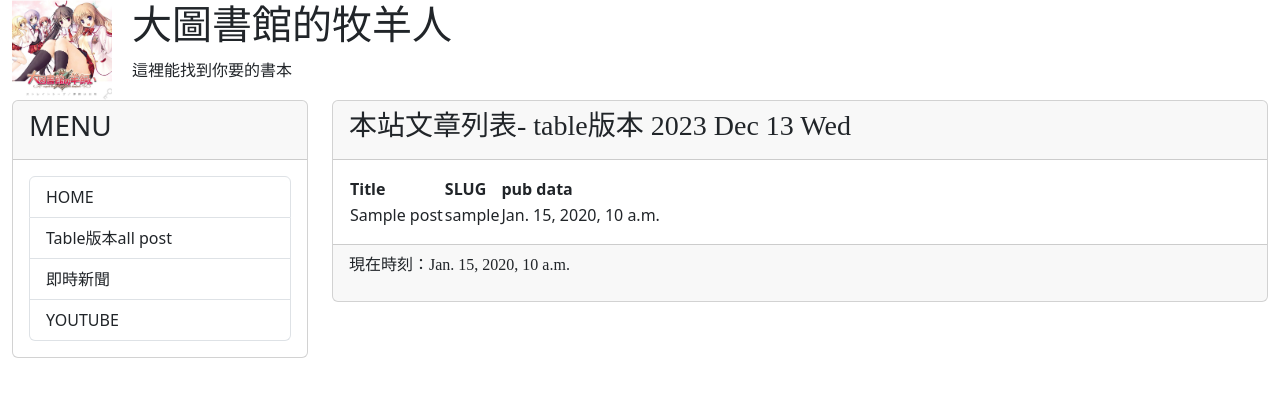
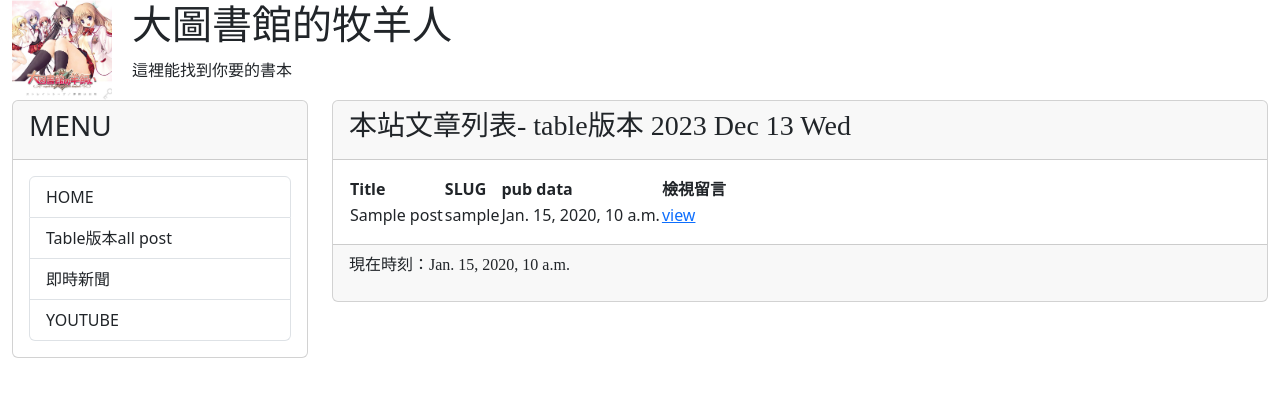
Before and after one commit to abc45197009abc/happy, a Django app: template mysite/templates/allposts.html in a window 1280 px wide. Shown: the top 397 px of the page. Run offline with Django 3.2, Linux system fonts and the light colour scheme; the template is opened without the code that fills it: most values are stand-ins (such as "Sample title", 1, 10 or a date in 2020).

Commit message:
Update allposts.html

```diff
--- a/mysite/templates/allposts.html
+++ b/mysite/templates/allposts.html
@@ -12,12 +12,14 @@
         <th>Title</th>
         <th>SLUG</th>
         <th>pub data</th>
+        <th>檢視留言</th>
     </tr>
 {% endif %}
     <tr background='{% cycle "#ffccff" "#ccffcc" %}'>
         <td>{{ post.title }}</td>
         <td>{{ post.slug }}</td>
         <td>{{ post.pub_date }}</td>
+        <td><a href="{% url 'show-comments' post.id %}">view</a></td>
     </tr>
 {% if forloop.last %}
 </table>
```
